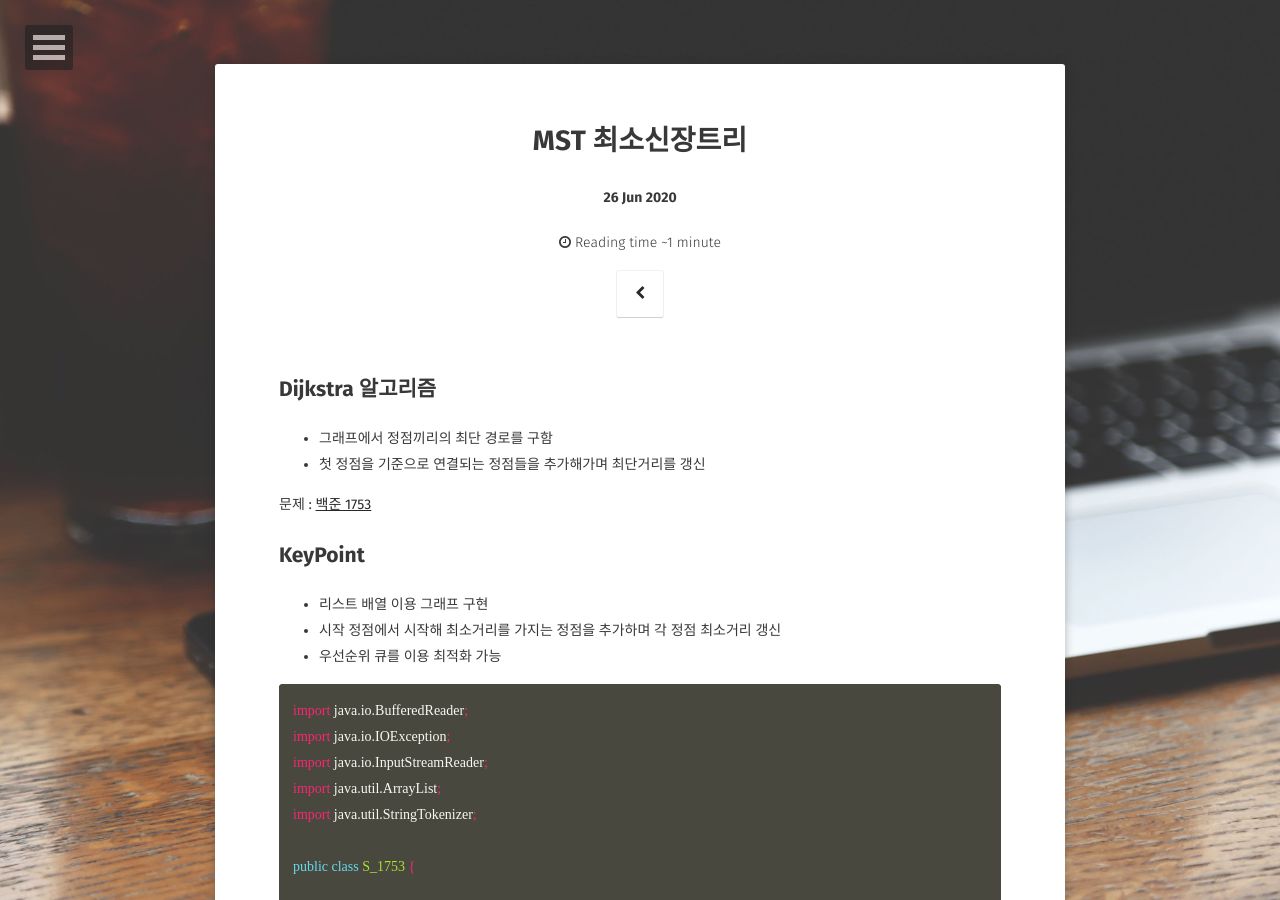
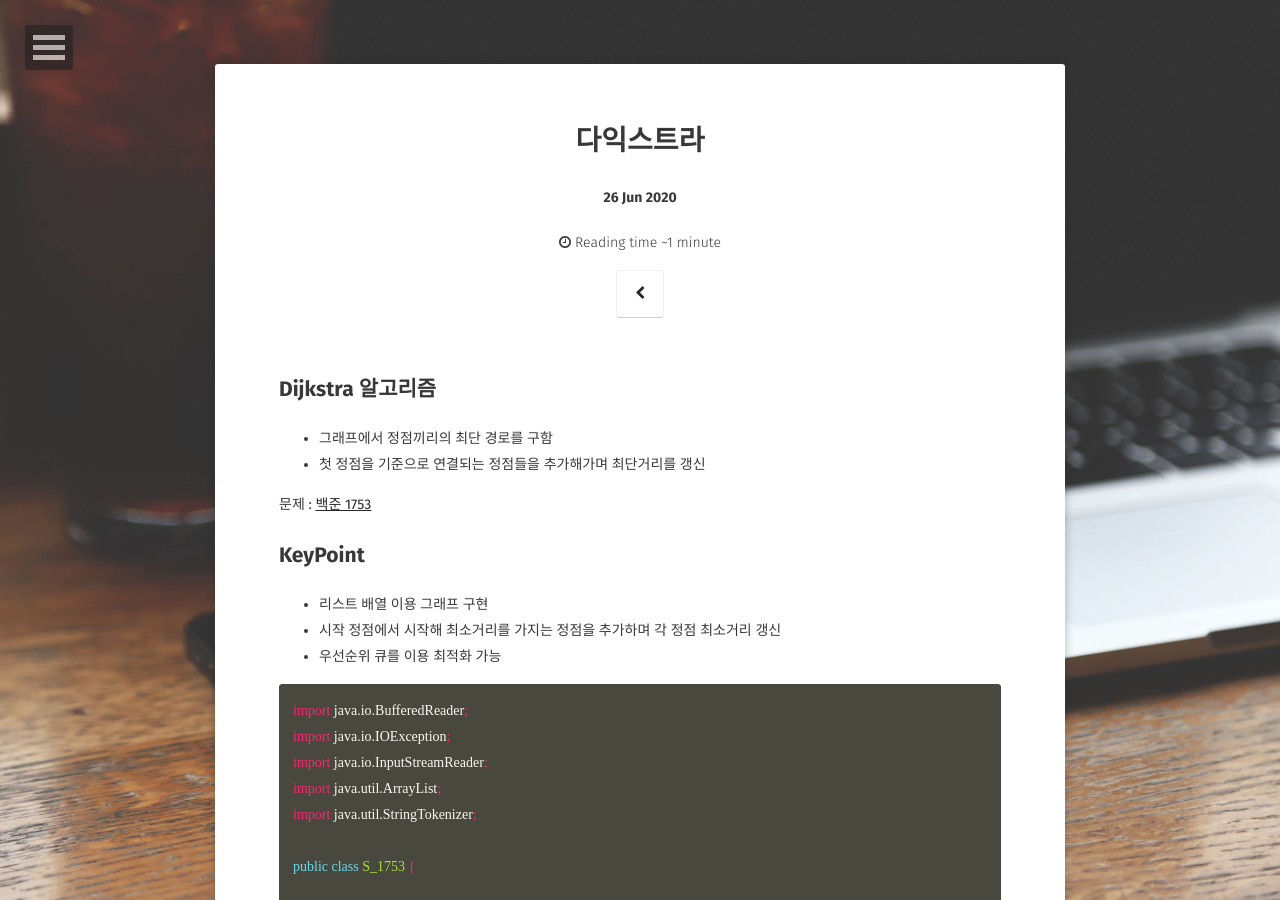
Before and after one commit to limkinam/limkinam.github.io, a Jekyll site: the page built from _posts/2020-06-26-dijkstra.md, in a window 1280 px wide and 900 px high. Built offline with Jekyll 4.4.1, drawn with Linux system fonts in a browser that asks for light colours; some web fonts are replaced; comment, search, counter and statistics services are not loaded.

Commit message:
Update 2020-06-26-dijkstra.md

```diff
--- a/_posts/2020-06-26-dijkstra.md
+++ b/_posts/2020-06-26-dijkstra.md
@@ -1,6 +1,6 @@
 ---
 layout: post
-title: "MST 최소신장트리"
+title: "다익스트라 "
 date: 2020-06-26
 excerpt: "최단경로를 구하는 다익스트라 알고리즘(백준 1753 문제풀이)"
 tag:
```
